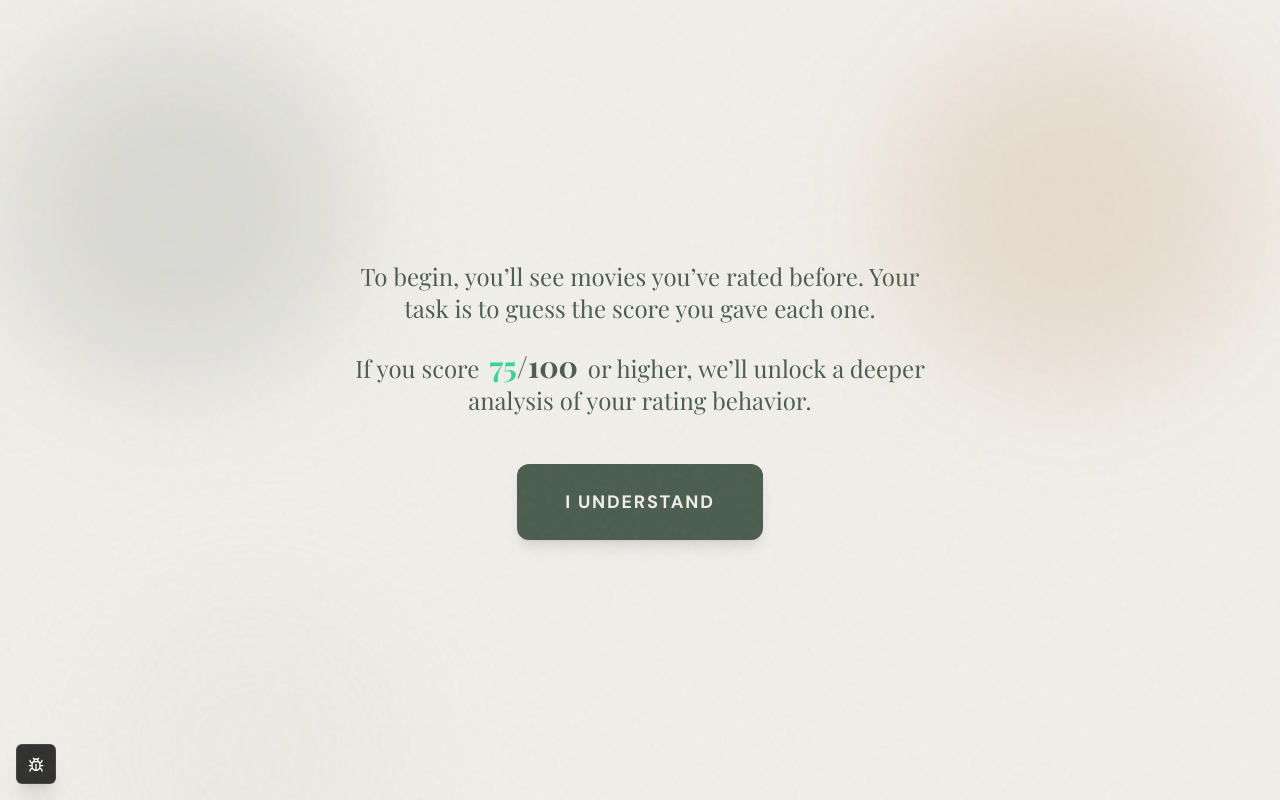
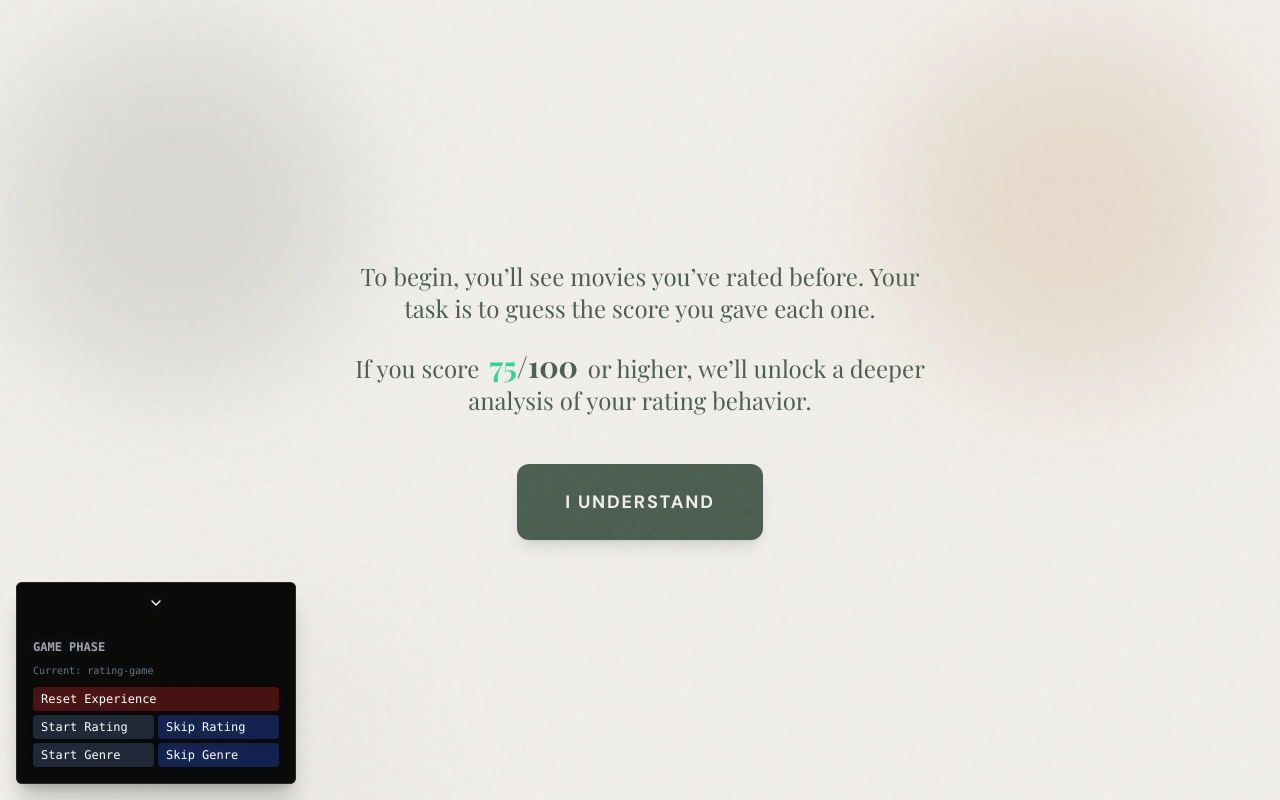
Before and after one commit to bcaglaraydin/letterboxd-analysis, a Next.js app in the folder frontend/: page /game in a window 1280 px wide. Built offline with nearby package versions, Linux system fonts and the light colour scheme; a web font is replaced by a local one.

Commit message:
chore: remove genre intro

```diff
--- a/frontend/app/layout.tsx
+++ b/frontend/app/layout.tsx
@@ -2,6 +2,7 @@ import type { Metadata } from 'next';
 import { Playfair_Display, DM_Sans } from 'next/font/google';
 import './globals.css';
 import { cn } from '@/lib/utils';
+import { DebugControls } from '@/components/debug/DebugControls';
 
 const playfair = Playfair_Display({
   subsets: ['latin'],
@@ -38,6 +39,7 @@ export default function RootLayout({
         )}
       >
         {children}
+        <DebugControls />
       </body>
     </html>
   );
--- a/frontend/components/debug/DebugControls.tsx
+++ b/frontend/components/debug/DebugControls.tsx
@@ -1,13 +1,26 @@
+'use client';
+
 import React, { useState } from 'react';
 import { useExperienceStore } from '@/store/core/experienceStore';
 import { useGenreOrchestrationStore, GenrePhase } from '@/store/genre/genreOrchestrationStore';
 import { GAME_PHASES } from '@/lib/gameTypes';
 import { Bug, ChevronDown } from 'lucide-react';
+import { useRouter, usePathname } from 'next/navigation';
 
 export const DebugControls = () => {
-  const [isOpen, setIsOpen] = useState(false);
+  const [isOpen, setIsOpen] = useState(process.env.NODE_ENV === 'development');
   const { currentPhase, startRatingGame, startGenreGame, resetExperience } = useExperienceStore();
   const { phase: genrePhase, setPhase: setGenrePhase } = useGenreOrchestrationStore();
+  const router = useRouter();
+  const pathname = usePathname();
+
+  const handleAction = (action: () => void) => {
+    ensureDebugState();
+    action();
+    if (pathname !== '/game') {
+      router.push('/game');
+    }
+  };
 
   const ensureDebugState = () => {
     const state = useExperienceStore.getState();
@@ -44,26 +57,54 @@ export const DebugControls = () => {
                   onClick={() => {
                     useGenreOrchestrationStore.getState().resetGenreGame();
                     resetExperience();
+                    router.push('/');
                   }}
                   className="px-2 py-1 bg-red-900/50 hover:bg-red-900/80 rounded text-left"
                 >
                   Reset Experience
                 </button>
+                <div className="grid grid-cols-2 gap-1">
                   <button
-                  onClick={startRatingGame}
+                    onClick={() => handleAction(startRatingGame)}
                     className="px-2 py-1 bg-gray-800 hover:bg-gray-700 rounded text-left"
                   >
-                  Go to Rating Game
+                    Start Rating
                   </button>
                   <button
-                  onClick={() => {
+                    onClick={() =>
+                      handleAction(() => {
+                        useExperienceStore.getState().completeRatingGame(100);
+                      })
+                    }
+                    className="px-2 py-1 bg-blue-900/50 hover:bg-blue-900/80 rounded text-left"
+                  >
+                    Skip Rating
+                  </button>
+                </div>
+
+                <div className="grid grid-cols-2 gap-1">
+                  <button
+                    onClick={() =>
+                      handleAction(() => {
                         useGenreOrchestrationStore.getState().resetGenreGame();
                         startGenreGame();
-                  }}
+                      })
+                    }
                     className="px-2 py-1 bg-gray-800 hover:bg-gray-700 rounded text-left"
                   >
-                  Go to Genre Game
+                    Start Genre
                   </button>
+                  <button
+                    onClick={() =>
+                      handleAction(() => {
+                        useExperienceStore.getState().completeGenreGame(100);
+                      })
+                    }
+                    className="px-2 py-1 bg-blue-900/50 hover:bg-blue-900/80 rounded text-left"
+                  >
+                    Skip Genre
+                  </button>
+                </div>
               </div>
             </div>
 
@@ -76,8 +117,7 @@ export const DebugControls = () => {
                     <button
                       key={p}
                       onClick={() => {
-                        ensureDebugState();
-                        setGenrePhase(p);
+                        handleAction(() => setGenrePhase(p));
                       }}
                       className={`px-2 py-1 rounded text-left ${
                         genrePhase === p
@@ -94,8 +134,10 @@ export const DebugControls = () => {
                       <div className="text-[10px] text-gray-500">Post-Game View</div>
                       <button
                         onClick={() => {
+                          handleAction(() => {
                             setGenrePhase('post-game');
                             useGenreOrchestrationStore.getState().setPostGameStep(0);
+                          });
                         }}
                         className="w-full px-2 py-1 bg-blue-900/40 hover:bg-blue-900/60 rounded text-left text-xs"
                       >
@@ -103,8 +145,10 @@ export const DebugControls = () => {
                       </button>
                       <button
                         onClick={() => {
+                          handleAction(() => {
                             setGenrePhase('post-game');
                             useGenreOrchestrationStore.getState().setPostGameStep(1);
+                          });
                         }}
                         className="w-full px-2 py-1 bg-blue-900/40 hover:bg-blue-900/60 rounded text-left text-xs"
                       >
--- a/frontend/components/game/genre/ranking/GenreIntroPhase.tsx
+++ /dev/null
@@ -1,46 +0,0 @@
-'use client';
-
-import React from 'react';
-import { motion } from 'framer-motion';
-import { ArrowRight } from 'lucide-react';
-
-interface GenreIntroPhaseProps {
-  onStart: () => void;
-}
-
-export const GenreIntroPhase: React.FC<GenreIntroPhaseProps> = ({ onStart }) => {
-  return (
-    <motion.div
-      initial={{ opacity: 0 }}
-      animate={{ opacity: 1 }}
-      exit={{ opacity: 0 }}
-      className="flex flex-col items-center justify-center min-h-[100dvh] w-full text-center p-6 space-y-8"
-    >
-      <motion.div
-        initial={{ scale: 0.8, opacity: 0 }}
-        animate={{ scale: 1, opacity: 1 }}
-        transition={{ delay: 0.2 }}
-        className="space-y-4"
-      >
-        <h1 className="text-3xl md:text-5xl font-serif font-bold text-foreground">
-          🎬 Genre Ranking
-        </h1>
-        <p className="text-muted-foreground text-lg md:text-xl max-w-md mx-auto">
-          Rank your top 8 genres from most to least watched. How well do you know your taste?
-        </p>
-      </motion.div>
-
-      <motion.button
-        initial={{ opacity: 0, y: 20 }}
-        animate={{ opacity: 1, y: 0 }}
-        transition={{ delay: 0.4 }}
-        whileHover={{ scale: 1.05 }}
-        whileTap={{ scale: 0.95 }}
-        onClick={onStart}
-        className="px-8 py-4 bg-primary text-primary-foreground font-semibold rounded-xl shadow-lg hover:shadow-xl transition-all text-lg flex items-center gap-2"
-      >
-        Let&apos;s Go <ArrowRight className="w-5 h-5" />
-      </motion.button>
-    </motion.div>
-  );
-};
--- a/frontend/components/game/genre/ranking/GenreRankingGame.tsx
+++ b/frontend/components/game/genre/ranking/GenreRankingGame.tsx
@@ -10,7 +10,7 @@ import { GameRoundIndicator } from '@/components/game/shared/GameRoundIndicator'
 import { GameLayout } from '@/components/game/shared/GameLayout';
 import { useRankingScore } from '@/hooks/useDistanceScore';
 import { GENRE_RANKING_CONFIG } from './constants';
-import { GenreIntroPhase } from './GenreIntroPhase';
+
 import { DraggableRankingList } from './DraggableRankingList';
 import { ActualRankingColumn } from './ActualRankingColumn';
 import { useRevealAnimation } from './useRevealAnimation';
@@ -30,7 +30,6 @@ export function GenreRankingGame({ onGameComplete }: GenreRankingGameProps) {
     previousScore,
     setUserRanking,
     confirmRanking,
-    nextPhase,
   } = useGenreRankingStore();
 
   const itemCount = userRanking.length || GENRE_RANKING_CONFIG.ITEM_COUNT;
@@ -75,16 +74,9 @@ export function GenreRankingGame({ onGameComplete }: GenreRankingGameProps) {
     }
   }, [genres.length, phase, startGame]);
   */
-
-  // Get genre object by ID
+  // Ranking Phase OR Reveal Phase
   const getGenre = (id: string) => genres.find((g) => g.id === id);
 
-  // Intro Phase - Use extracted component
-  if (phase === 'intro') {
-    return <GenreIntroPhase onStart={nextPhase} />;
-  }
-
-  // Ranking Phase OR Reveal Phase
   if (phase === 'ranking' || phase === 'reveal' || phase === 'complete') {
     const isRevealing = phase === 'reveal' || phase === 'complete';
     const showTwoColumns = isRevealing && revealStage !== 'ranking';
--- a/frontend/store/genre/rankingStore.ts
+++ b/frontend/store/genre/rankingStore.ts
@@ -9,7 +9,7 @@ export interface Genre {
 
 interface GenreGameState {
   // Game flow
-  phase: 'intro' | 'ranking' | 'confirming' | 'reveal' | 'complete';
+  phase: 'ranking' | 'confirming' | 'reveal' | 'complete';
 
   // Genres
   genres: Genre[];
@@ -33,7 +33,7 @@ interface GenreGameState {
 export { genreToColor };
 
 export const useGenreRankingStore = create<GenreGameState>((set, get) => ({
-  phase: 'intro',
+  phase: 'ranking',
   genres: [],
   userRanking: [],
   actualRanking: [],
@@ -74,14 +74,14 @@ export const useGenreRankingStore = create<GenreGameState>((set, get) => ({
 
   nextPhase: () => {
     const { phase } = get();
-    if (phase === 'intro') set({ phase: 'ranking' });
-    else if (phase === 'ranking') set({ phase: 'confirming' });
+    if (phase === 'ranking') set({ phase: 'confirming' });
+    else if (phase === 'confirming') set({ phase: 'reveal' });
     else if (phase === 'reveal') set({ phase: 'complete' });
   },
 
   resetGame: () =>
     set({
-      phase: 'intro',
+      phase: 'ranking',
       genres: [],
       userRanking: [],
       actualRanking: [],
```
Lines whose indentation alone changed are shown as unchanged.
